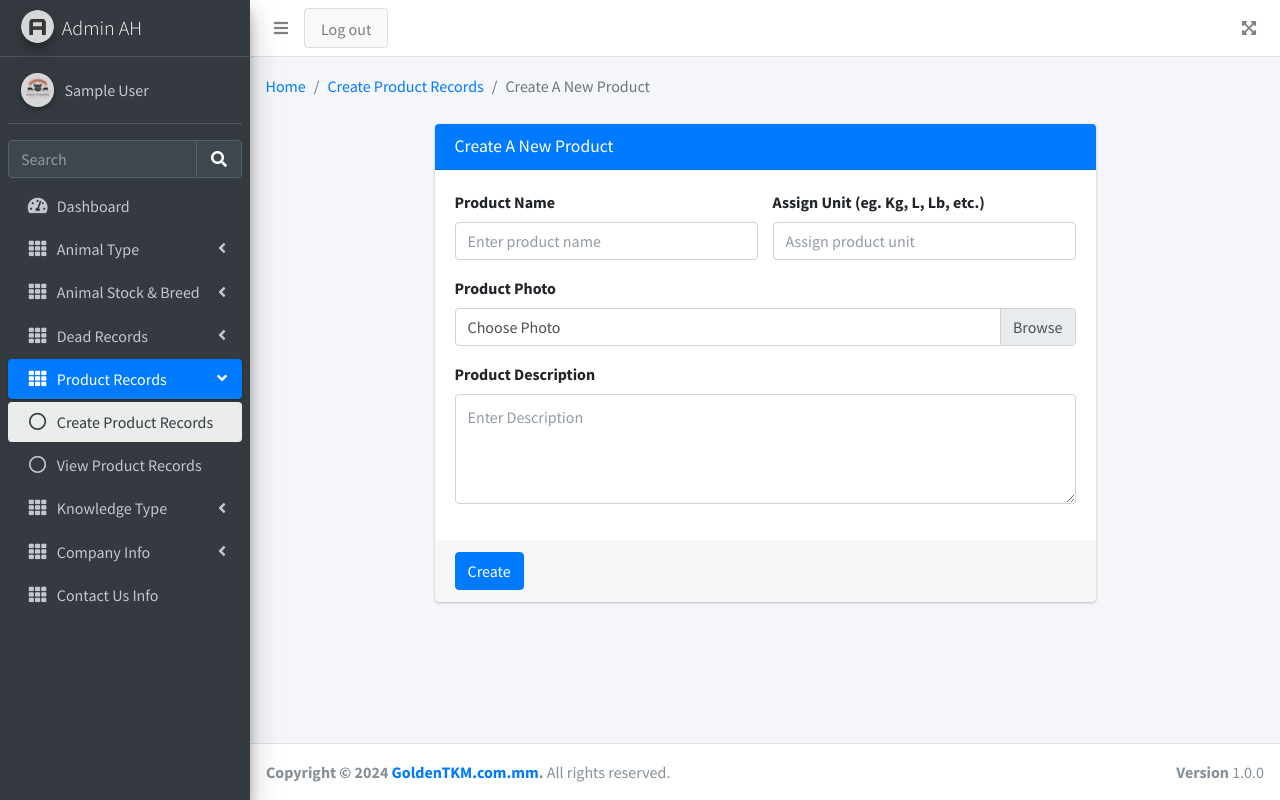
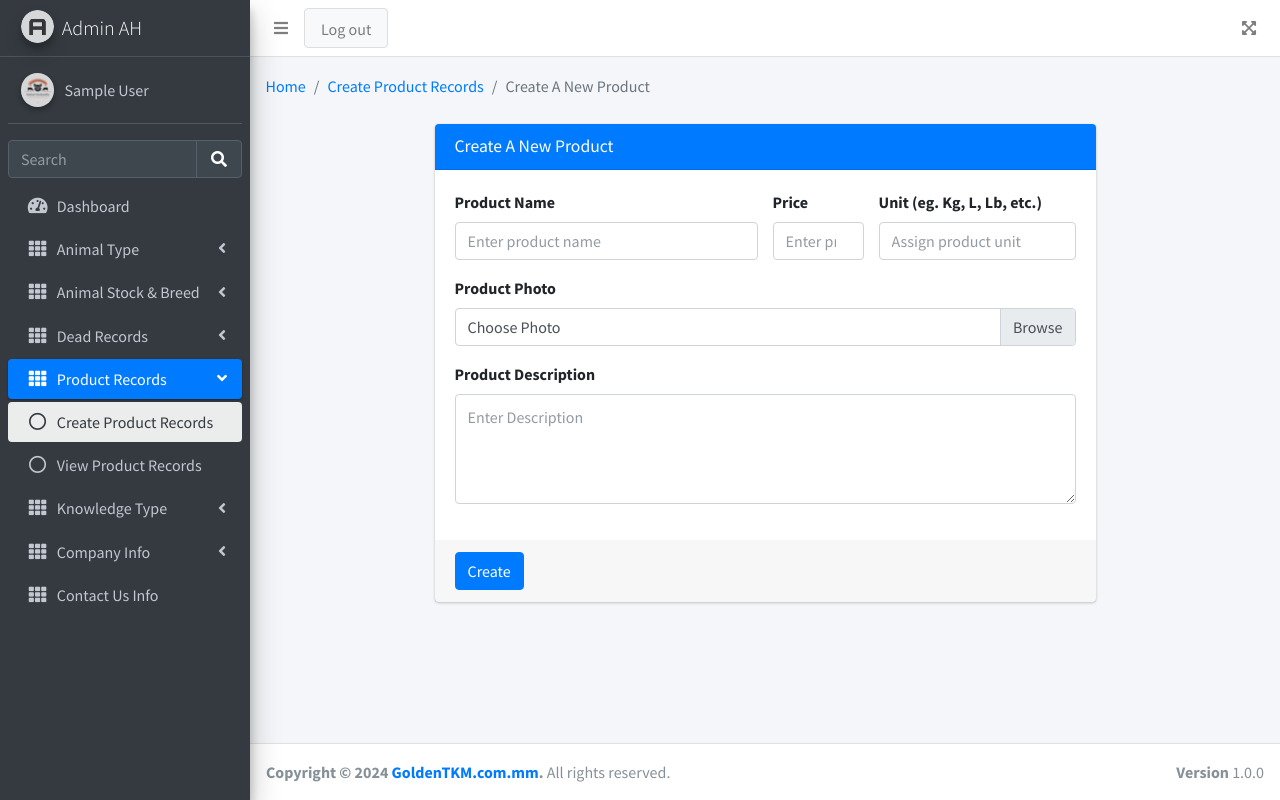
Before and after one commit to Thukha06/animalhusbandry, a PHP site: page /admin/productrecord.php?action=create in a window 1280 px wide. Run offline with PHP 8.4, Linux system fonts and the light colour scheme; the visitor is signed in with stand-in values (Sample User, id 1); some libraries are stand-ins or nearby versions.

Commit message:
add implementation for adding price

```diff
--- a/admin/productrecord.php
+++ b/admin/productrecord.php
@@ -81,12 +81,19 @@ if ($_SERVER["REQUEST_METHOD"] == "POST" && isset($_POST['submit'])) {
 if ($_SERVER["REQUEST_METHOD"] == "POST" && isset($_POST['create'])) {
   // Retrieve and validate POST data
   $product_name = isset($_POST['productname']) ? $_POST['productname'] : null;
+  $product_price = isset($_POST['price']) ? $_POST['price'] : null;
   $product_unit = isset($_POST['unit']) ? $_POST['unit'] : null;
   $product_description = isset($_POST['description']) ? $_POST['description'] : null;
 
   // Validate inputs
   if (empty($product_name)) {
     $errors[] = "Error: Empty field.<br>Product name is required.";
+  }
+
+  if (empty($product_price)) {
+    $errors[] = "Error: Empty field.<br>Product price is required.";
+  } elseif (!is_numeric($product_price)) {
+    $errors[] = "Error: Invalid value.<br>Product price must be a number.";
   }
 
   if (empty($product_unit)) {
@@ -118,11 +125,12 @@ if ($_SERVER["REQUEST_METHOD"] == "POST" && isset($_POST['create'])) {
 
   if (empty($errors)) {
     // Proceed with the database insertion
-    $sql = "INSERT INTO product_type (product_name, product_unit, product_photo, product_description)
-            VALUES (:product_name, :product_unit, :product_photo, :product_description)";
+    $sql = "INSERT INTO product_type (product_name, product_price, product_unit, product_photo, product_description)
+            VALUES (:product_name, :product_price, :product_unit, :product_photo, :product_description)";
     $stmt = $db->prepare($sql);
 
     $stmt->bindParam(':product_name', $product_name, PDO::PARAM_STR);
+    $stmt->bindParam(':product_price', $product_price, PDO::PARAM_INT);
     $stmt->bindParam(':product_unit', $product_unit, PDO::PARAM_STR);
     $stmt->bindParam(':product_photo', $filename, PDO::PARAM_STR);
     $stmt->bindParam(':product_description', $product_description, PDO::PARAM_STR);
@@ -493,9 +501,15 @@ if ($_SERVER["REQUEST_METHOD"] == "POST" && isset($_POST['create'])) {
                       <input type="text" name="productname" class="form-control" id="productname" placeholder="Enter product name">
                     </div>
                   </div>
-                  <div class="col-md-6">
+                  <div class="col-md-2">
                     <div class="form-group">
-                      <label for="unit">Assign Unit (eg. Kg, L, Lb, etc.)</label>
+                      <label for="price">Price</label>
+                      <input type="number" name="price" class="form-control" id="price" placeholder="Enter price">
+                    </div>
+                  </div>
+                  <div class="col-md-4">
+                    <div class="form-group">
+                      <label for="unit">Unit (eg. Kg, L, Lb, etc.)</label>
                       <input type="text" name="unit" class="form-control" id="unit" placeholder="Assign product unit">
                     </div>
                   </div>
@@ -564,10 +578,16 @@ if ($_SERVER["REQUEST_METHOD"] == "POST" && isset($_POST['create'])) {
                       <input type="number" name="productquantity" class="form-control" id="productquantity" placeholder="Enter product quantity">
                     </div>
                   </div>
-                  <div class="col-md-6">
+                  <div class="col-md-2">
                     <div class="form-group">
                       <label for="unit">Unit</label>
                       <input type="text" name="unit" class="form-control" id="unit" placeholder="Select First" disabled>
+                    </div>
+                  </div>
+                  <div class="col-md-4">
+                    <div class="form-group">
+                      <label for="price">Price</label>
+                      <input type="text" name="price" class="form-control" id="price" placeholder="Select First" disabled>
                     </div>
                   </div>
                   </div>
@@ -633,8 +653,8 @@ if ($_SERVER["REQUEST_METHOD"] == "POST" && isset($_POST['create'])) {
 <!-- Page specific script -->
 <script>
 $(document).ready(function() {
+  let originalPrice = 0;  // Variable to store the original unit price
 
-    // Bind the change event correctly for Select2
   $('#product_id').on('change', function() {
       const product_id = $(this).val();
       if (product_id) {
@@ -647,13 +667,34 @@ $(document).ready(function() {
           })
           .then(response => response.json())
           .then(data => {
-                document.getElementById('unit').value = data.unit;
+              document.getElementById('unit').value = '/' + data.unit;
+              originalPrice = parseFloat(data.price);  // Store the original unit price
+              document.getElementById('price').value = "$" + originalPrice.toFixed(2);  // Display the original unit price
+              $('#productquantity').trigger('input');  // Trigger price recalculation if quantity is already entered
           })
           .catch(error => console.error('Error fetching unit data:', error));
       } else {
           document.getElementById('unit').value = '';
+          document.getElementById('price').value = '';
       }
   });
+
+  $('#productquantity').on('input', function() {  // Use 'input' event for real-time updates
+      const quantity = parseInt($(this).val(), 10);  // Ensure quantity is treated as an integer
+      const priceInput = document.getElementById('price');
+
+      if (quantity && !isNaN(quantity)) {
+          // Calculate the new total price using the original unit price
+          let totalPrice = originalPrice * quantity;
+
+          // Update the price field with the new calculated price
+          priceInput.value = "$" + totalPrice.toFixed(2);
+      } else {
+          // If no quantity is entered or it's invalid, revert to the original unit price
+          priceInput.value = "$" + originalPrice.toFixed(2);
+      }
+  });
+
 });
 </script>
 <script>
```
Lines whose indentation alone changed are shown as unchanged.
